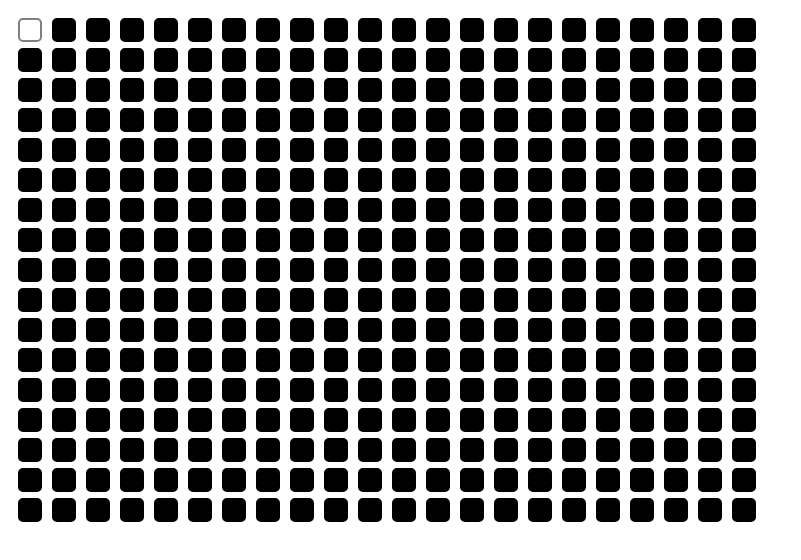
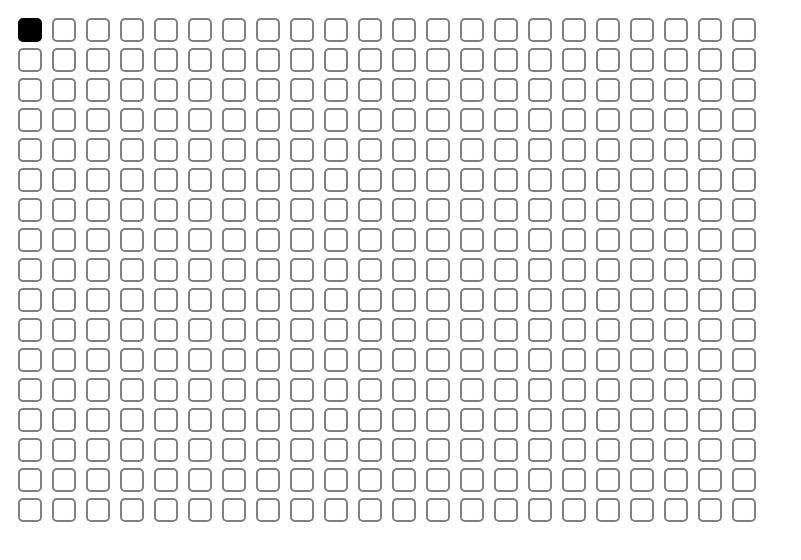
Before and after one commit to thedavidkipnis/game-of-life, a plain HTML site: page index.html in a window 1280 px wide. Both pictures are taken after a click on the element 30 px from the left and 30 px from the top of the page. Shown: the whole page, without its empty margins (0-801 px from the left). Drawn offline with Linux system fonts and the light colour scheme.

Commit message:
added set for storing ids of live cells - minor naming refactoring

```diff
--- a/script.js
+++ b/script.js
@@ -1,4 +1,5 @@
 var grid = [];
+var liveCells = new Set();
 
 function main() {
     genGrid(3,3);
@@ -16,11 +17,12 @@ function genGrid(rows, cols) {
 
         var gridRow = [];
         for (var j = 0; j < Math.floor(screenWidth/35); j++) {
+
             var cell = document.createElement("div");
-            cell.className = "grid-cell-filled";
-
+            cell.className = "dead-cell";
+            cell.id = i + "." + j;
             cell.onclick = function(cellElement) {
-                changeCellState(cellElement.currentTarget);
+                toggleCellState(cellElement.currentTarget);
             }
 
             row.appendChild(cell);
@@ -37,21 +39,24 @@ function switchGrid() {
     grid.forEach(row => {
         row.forEach(cell => {
             if(Math.floor(Math.random() * 2) == 1) {
-                cell.className = "grid-cell-unfilled";
+                cell.className = "dead-cell";
             } else {
-                cell.className = "grid-cell-filled";
+                cell.className = "live-cell";
             }
         })
     });
 }
 
-function changeCellState(cell) {
+function toggleCellState(cell) {
     switch (cell.className) {
-        case "grid-cell-unfilled":
-            cell.className = "grid-cell-filled";
+        case "dead-cell":
+            cell.className = "live-cell";
+            liveCells.add(cell.id);
             break;
         default:
-            cell.className = "grid-cell-unfilled";
+            cell.className = "dead-cell";
+            liveCells.delete(cell.id);
             break;
     }
+    console.log(liveCells);
 }
--- a/styles.css
+++ b/styles.css
@@ -34,7 +34,7 @@ body {
     border-style: solid; */
 }
 
-.grid-cell-filled {
+.live-cell {
     width: 20px;
     height: 100%;
 
@@ -49,7 +49,7 @@ body {
     border-style: solid;
 }
 
-.grid-cell-unfilled {
+.dead-cell {
     width: 20px;
     height: 100%;
 
```
